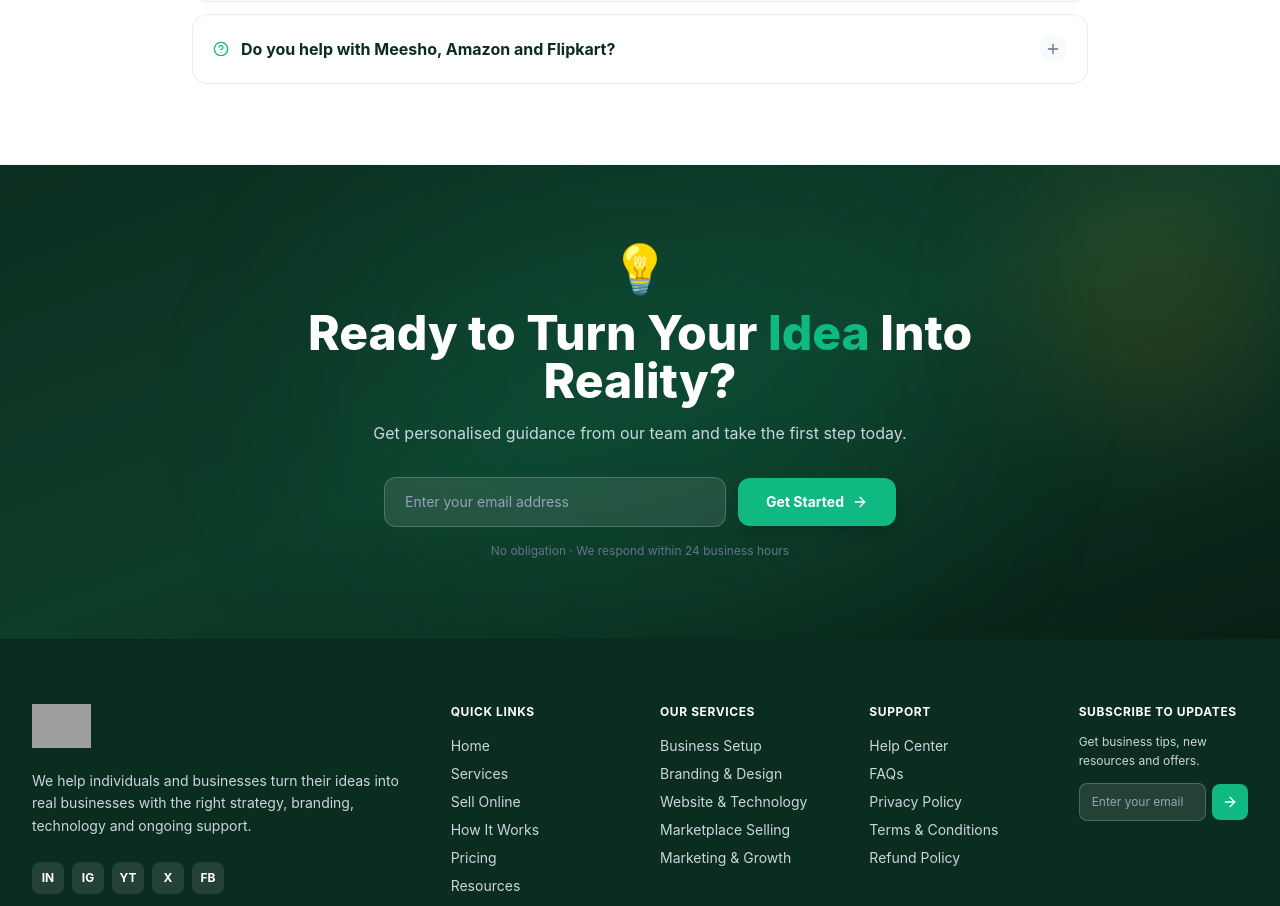
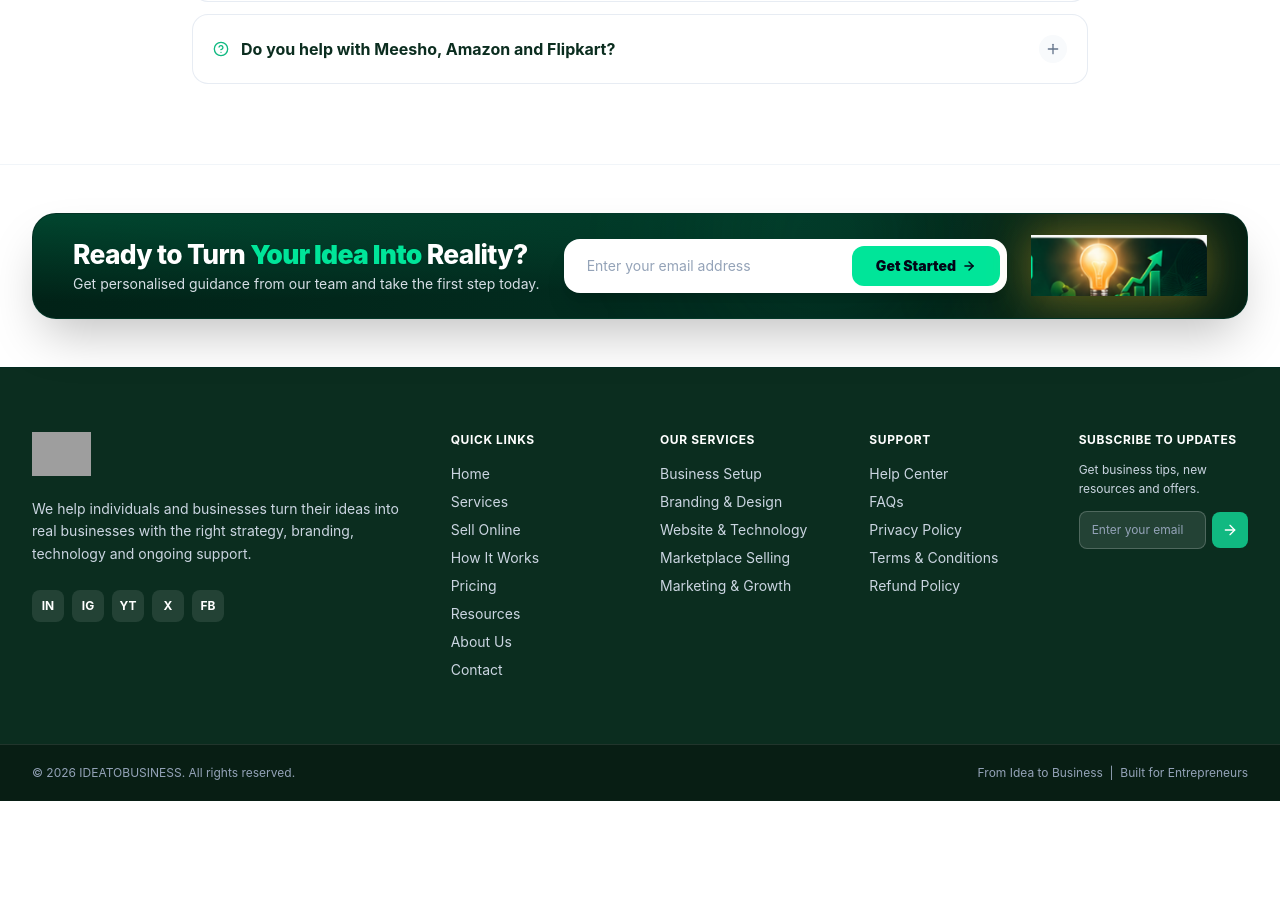
Before and after one commit to MohdMuddabiruszama/ideatobusiness, a Next.js app: page / in a window 1280 px wide. Shown: the part 5473-6379 px from the top of the page. After the commit the page ends 6274 px from the top, so only its background shows below. Built offline with nearby package versions, Linux system fonts and the light colour scheme; no server answers; grey boxes are pictures that could not be loaded.

Commit message:
fix(ui): Redesign CTA section into sleek horizontal banner with unified search pill and glowing growth bulb matching reference img2

```diff
--- a/src/components/home/CTASection.tsx
+++ b/src/components/home/CTASection.tsx
@@ -1,9 +1,9 @@
 'use client';
 
 import React, { useState } from 'react';
+import Image from 'next/image';
 import { Container } from '@/components/ui/Container';
-import { ArrowRight } from 'lucide-react';
-import { SITE_CONFIG } from '@/data/site';
+import { ArrowRight, Lightbulb, TrendingUp } from 'lucide-react';
 
 export function CTASection() {
   const [email, setEmail] = useState('');
@@ -16,47 +16,64 @@ export function CTASection() {
   };
 
   return (
-    <section className="relative overflow-hidden bg-gradient-to-br from-[#0B2D1F] via-[#0e3d2a] to-[#081e14] py-16 sm:py-20 text-white">
-      {/* Background glows */}
-      <div className="absolute top-1/2 left-1/2 -translate-x-1/2 -translate-y-1/2 w-[600px] h-[400px] rounded-full bg-brand-emerald/10 blur-[100px] pointer-events-none" />
-      <div className="absolute top-0 right-0 w-64 h-64 rounded-full bg-amber-500/10 blur-3xl pointer-events-none" />
+    <section className="bg-white py-8 sm:py-12">
+      <Container>
+        {/* Sleek Horizontal Banner Card matching Img 2 */}
+        <div className="relative rounded-3xl overflow-hidden shadow-2xl border border-emerald-900/40 bg-gradient-to-r from-[#012217] via-[#022c1f] to-[#011c13] px-6 py-6 sm:px-8 sm:py-7 lg:px-10 lg:py-6 flex flex-col lg:flex-row items-center justify-between gap-6">
 
-      <Container className="relative z-10">
-        <div className="max-w-3xl mx-auto text-center">
-          <div className="text-5xl mb-4">💡</div>
+          {/* Background Ambient Glows & Vector Waves */}
+          <div className="absolute inset-0 bg-[radial-gradient(ellipse_at_top_left,rgba(0,229,153,0.18)_0%,transparent_60%)] pointer-events-none" />
+          <div className="absolute right-10 top-1/2 -translate-y-1/2 w-48 h-48 rounded-full bg-amber-400/15 blur-3xl pointer-events-none" />
+          <div className="absolute -bottom-10 right-1/4 w-60 h-60 rounded-full bg-emerald-500/10 blur-3xl pointer-events-none" />
 
-          <h2 className="text-3xl sm:text-4xl lg:text-5xl font-extrabold text-white leading-tight">
-            Ready to Turn Your{' '}
-            <span className="text-brand-emerald">Idea</span> Into Reality?
-          </h2>
+          {/* Left Column: Heading & Subtitle */}
+          <div className="relative z-10 text-center lg:text-left max-w-xl">
+            <h2 className="text-xl sm:text-2xl lg:text-[1.65rem] font-extrabold text-white tracking-tight leading-snug drop-shadow-sm">
+              Ready to Turn{' '}
+              <span className="text-[#00E599] font-black">Your Idea Into</span>{' '}
+              Reality?
+            </h2>
+            <p className="mt-1 text-xs sm:text-sm text-slate-200/95 font-normal leading-relaxed drop-shadow-xs">
+              Get personalised guidance from our team and take the first step today.
+            </p>
+          </div>
 
-          <p className="mt-4 text-slate-300 text-sm sm:text-base leading-relaxed max-w-xl mx-auto">
-            Get personalised guidance from our team and take the first step today.
-          </p>
-
-          {/* Email CTA bar */}
+          {/* Center Column: Unified Search Pill Bar (White Box + Attached Green Button) */}
           <form
             onSubmit={handleSubmit}
-            className="mt-8 flex flex-col sm:flex-row items-center gap-3 max-w-lg mx-auto"
+            className="relative z-10 w-full lg:w-auto flex-1 max-w-md flex items-center rounded-2xl bg-white p-1 sm:p-1.5 shadow-xl border border-white/20 transition-all focus-within:ring-2 focus-within:ring-[#00E599]"
           >
             <input
               type="email"
               value={email}
               onChange={(e) => setEmail(e.target.value)}
               placeholder="Enter your email address"
-              className="flex-1 w-full rounded-xl border border-white/20 bg-white/10 backdrop-blur text-white placeholder:text-slate-400 px-5 py-3.5 text-sm focus:outline-none focus:ring-2 focus:ring-brand-emerald"
+              required
+              className="w-full px-3.5 sm:px-4 py-2 sm:py-2.5 text-xs sm:text-sm text-slate-800 placeholder:text-slate-400 bg-transparent focus:outline-none"
             />
             <button
               type="submit"
-              className="inline-flex items-center gap-2 rounded-xl bg-brand-emerald hover:bg-emerald-400 text-white font-bold text-sm px-7 py-3.5 shadow-lg transition-all hover:scale-[1.02] whitespace-nowrap"
+              className="shrink-0 bg-[#00E599] hover:bg-[#00c985] text-slate-950 font-black text-xs sm:text-sm px-5 sm:px-6 py-2.5 rounded-xl shadow-xs transition-all hover:scale-[1.02] active:scale-[0.98] flex items-center gap-1.5 whitespace-nowrap"
             >
-              Get Started <ArrowRight className="w-4 h-4" />
+              <span>Get Started</span>
+              <ArrowRight className="w-3.5 h-3.5 stroke-[2.5]" />
             </button>
           </form>
 
-          <p className="mt-4 text-xs text-slate-500">
-            No obligation · We respond within 24 business hours
-          </p>
+          {/* Right Column: 3D Glowing Bulb + Upward Growth Graphic */}
+          <div className="relative z-10 hidden md:flex items-center justify-end shrink-0 -my-2 lg:-my-4">
+            <div className="relative h-18 w-36 lg:h-20 lg:w-44 flex items-center justify-end">
+              <Image
+                src="/images/cta-bulb-growth.png"
+                alt="Glowing lightbulb and green growth chart"
+                fill
+                priority
+                className="object-contain object-right drop-shadow-[0_0_20px_rgba(251,191,36,0.35)]"
+                sizes="176px"
+              />
+            </div>
+          </div>
+
         </div>
       </Container>
     </section>
```
Also changed, not shown: public/images/cta-banner-bg.png (added), public/images/cta-bulb-growth.png (added).
